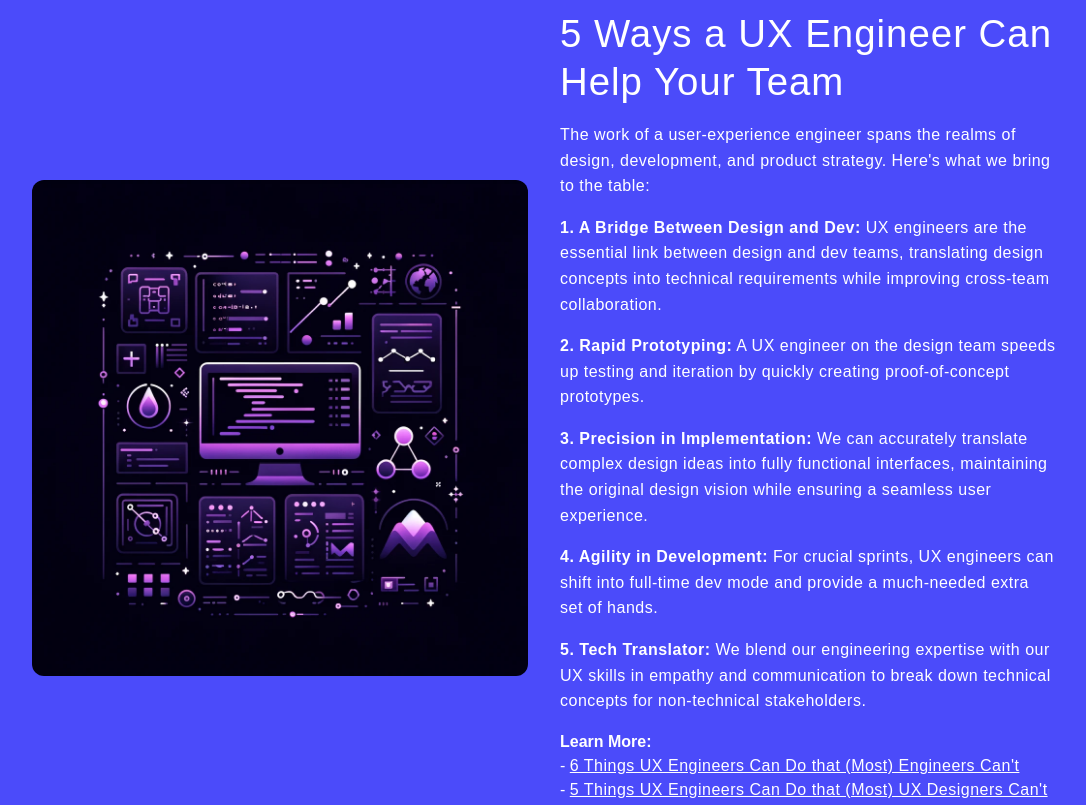
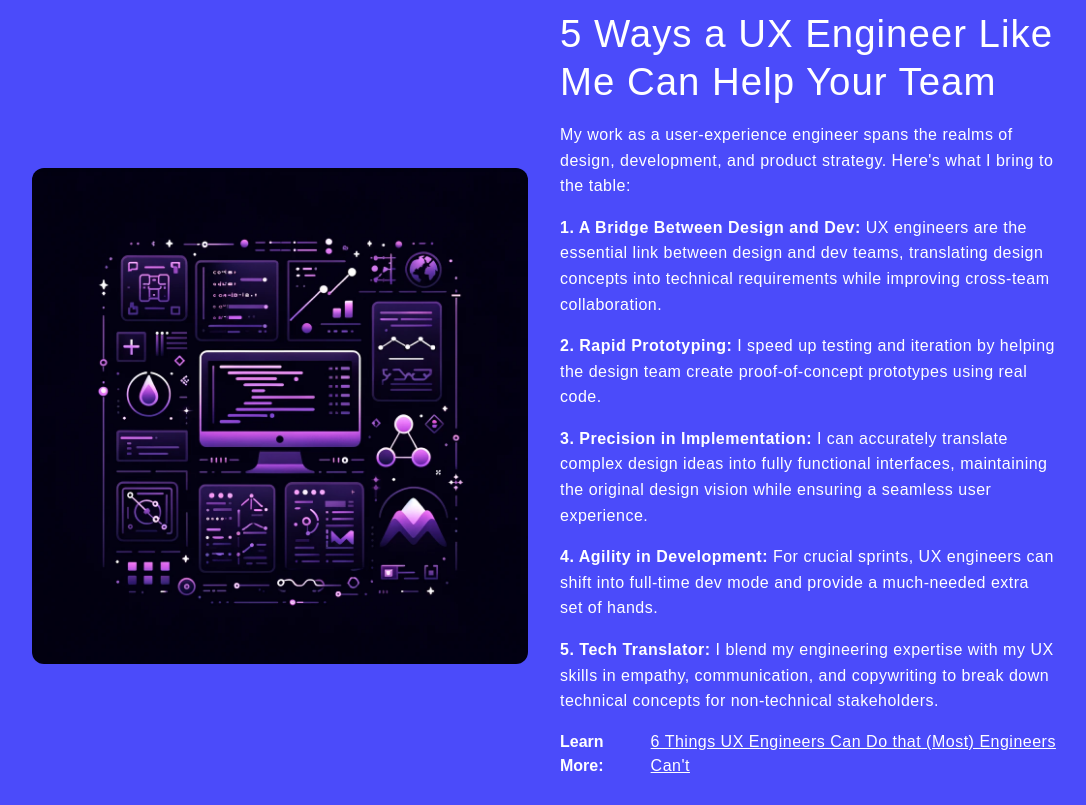
Before and after one commit to thomasfaddegon/my-portfolio, an Astro site: page / in a window 1280 px wide. Shown: the part 1580-2385 px from the top of the page, without its empty margins (96-1182 px from the left). Built offline with nearby package versions, Linux system fonts and the light colour scheme; Astro itself is replaced by a stand-in of ours.

Commit message:
removed work experience from home page

```diff
--- a/src/components/Experience.astro
+++ b/src/components/Experience.astro
@@ -13,7 +13,7 @@ import newPaltzIcon from "../images/icons/new-paltz-icon.png";
   <div class="container container-large">
     <div class="padding-global pt-24 md:pt-32 pb-16 md:pb-24">
       <!-- Work Experience -->
-      <div>
+      <!-- <div>
         <h2 class="mb-12 padding-extra">Work Experience</h2>
         <div
           class="grid grid-cols-1 lg:grid-cols-2 gap-6 lg:gap-x-20 lg:gap-y-8 padding-extra"
@@ -48,12 +48,12 @@ import newPaltzIcon from "../images/icons/new-paltz-icon.png";
             description="Crafted a robust content and email strategy, enhancing site and email presence through rebranding, SEO, and compelling editorial pieces which led to a 900% increase in site traffic. Managed weekly analytics, leveraging insights to optimize content and marketing strategies. Collaborated with engineers to create a display ad network, generating upwards of $200k annually. Performed usability testing on new products, writing detailed feedback and bug reports for the dev team to optimize new features before launch."
           />
         </div>
-      </div>
+      </div> -->
       <!-- Education & Certifications -->
 
       <div class="padding-extra">
-        <div class="mt-24 border-2 border-gray-600"></div>
-        <h2 class="mt-24 mb-16">Certifications & Education</h2>
+        <!-- <div class="mt-24 border-2 border-gray-600"></div> -->
+        <h2 class="mb-16">Certifications & Education</h2>
         <div>
           <div
             class="grid grid-cols-1 md:grid-cols-2 xl:grid-cols-4 gap-4 md:gap-10"
--- a/src/components/H3.astro
+++ b/src/components/H3.astro
@@ -23,12 +23,12 @@ const hideBracket = hideBracketOnMobile ? "hidden xl:flex" : "";
     <div>&gt;</div>
   </div>
 </div> -->
+
+
 <div class="flex gap-2">
-  <!-- <span class={`text-purple text-2xl mb-[2px] ${hideBracket}`}>&lt;</span> -->
   <h3 class={`text-xl overflow-hidden text-lightBlue`}>
     {header}
   </h3>
-  <!-- <span class={`text-purple text-2xl mb-[2px] ${hideBracket}`}>&gt;</span> -->
 </div>
 
 <style>
--- a/src/components/Philosophy.astro
+++ b/src/components/Philosophy.astro
@@ -63,11 +63,13 @@ import graphic from "../images/graphics/graphic-1.webp";
                   </p> -->
 
                 <h5>What I Provide</h5>
-                <h2 class="">5 Ways a UX Engineer Can Help Your Team</h2>
+                <h2 class="">
+                  5 Ways a UX Engineer Like Me Can Help Your Team
+                </h2>
                 <div>
                   <p>
-                    The work of a user-experience engineer spans the realms of
-                    design, development, and product strategy. Here's what we
+                    My work as a user-experience engineer spans the realms of
+                    design, development, and product strategy. Here's what I
                     bring to the table:
                   </p>
                   <p>
@@ -80,14 +82,14 @@ import graphic from "../images/graphics/graphic-1.webp";
                   </p>
                   <p>
                     <span class="font-bold">2. Rapid Prototyping:</span>
-                    A UX engineer on the design team speeds up testing and iteration
-                    by quickly creating proof-of-concept prototypes.
+                    I speed up testing and iteration by helping the design team create
+                    proof-of-concept prototypes using real code.
                   </p>
                   <p>
                     <span class="font-bold"
                       >3. Precision in Implementation:</span
                     >
-                    We can accurately translate complex design ideas into fully functional
+                    I can accurately translate complex design ideas into fully functional
                     interfaces, maintaining the original design vision while ensuring
                     a seamless user experience.
                   </p>
@@ -99,12 +101,24 @@ import graphic from "../images/graphics/graphic-1.webp";
 
                   <p>
                     <span class="font-bold">5. Tech Translator:</span>
-                    We blend our engineering expertise with our UX skills in empathy
-                    and communication to break down technical concepts for non-technical
-                    stakeholders.
+                    I blend my engineering expertise with my UX skills in empathy,
+                    communication, and copywriting to break down technical concepts
+                    for non-technical stakeholders.
                   </p>
 
-                  <div class="flex flex-col">
+                  <div class="flex flex-row">
+                    <span class="font-bold">Learn More: &nbsp;</span>
+                    <span class="">
+                      <a
+                        class="underline"
+                        href="/blog/6-things-ux-engineers-can-do-that-engineers-cant/"
+                      >
+                        6 Things UX Engineers Can Do that (Most) Engineers Can't</a
+                      >
+                    </span>
+                  </div>
+
+                  <!-- <div class="flex flex-col">
                     <span class="font-bold">Learn More:</span>
                     <span class="">
                       -
@@ -126,7 +140,7 @@ import graphic from "../images/graphics/graphic-1.webp";
                         Can't</a
                       >
                     </span>
-                  </div>
+                  </div> -->
 
                   <!--
               <div class="flex flex-col gap-4">
--- a/src/content/blog/6-things-ux-engineers-can-do-that-engineers-cant.mdx
+++ b/src/content/blog/6-things-ux-engineers-can-do-that-engineers-cant.mdx
@@ -20,7 +20,7 @@ Here are six things that UX engineers can do that are beyond the abilities of mo
 <div class="flex justify-center pt-6 p-2">
   <span class="bold"> See Also: &nbsp;</span>
   <a href="/blog/5-things-ux-engineers-can-do-that-designers-cant/">
-    5 Things UX Engineers Can Do That (Most) Engineers Can’t
+    5 Things UX Engineers Can Do That (Most) Designers Can’t
   </a>
 </div>
 
```
